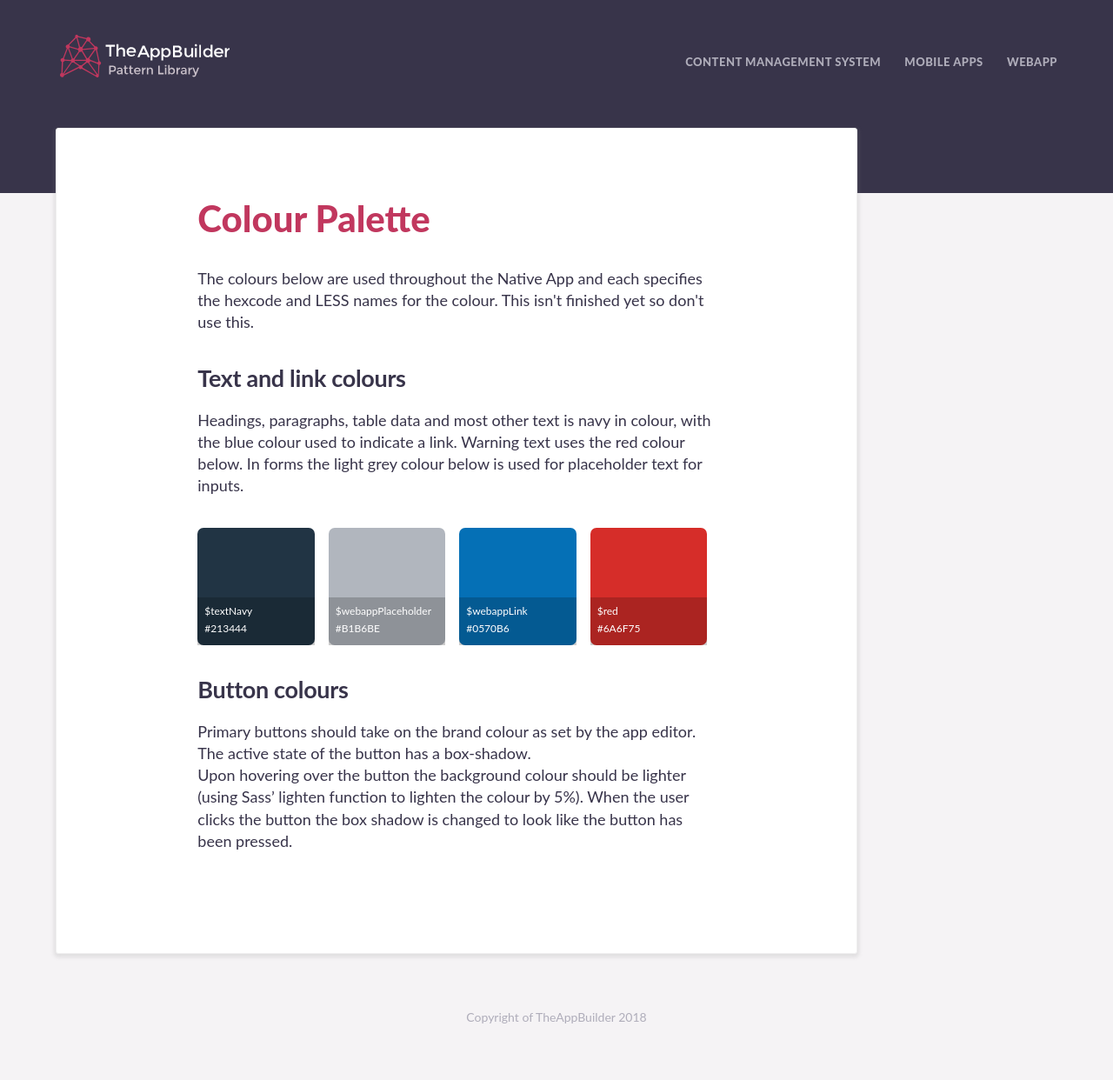
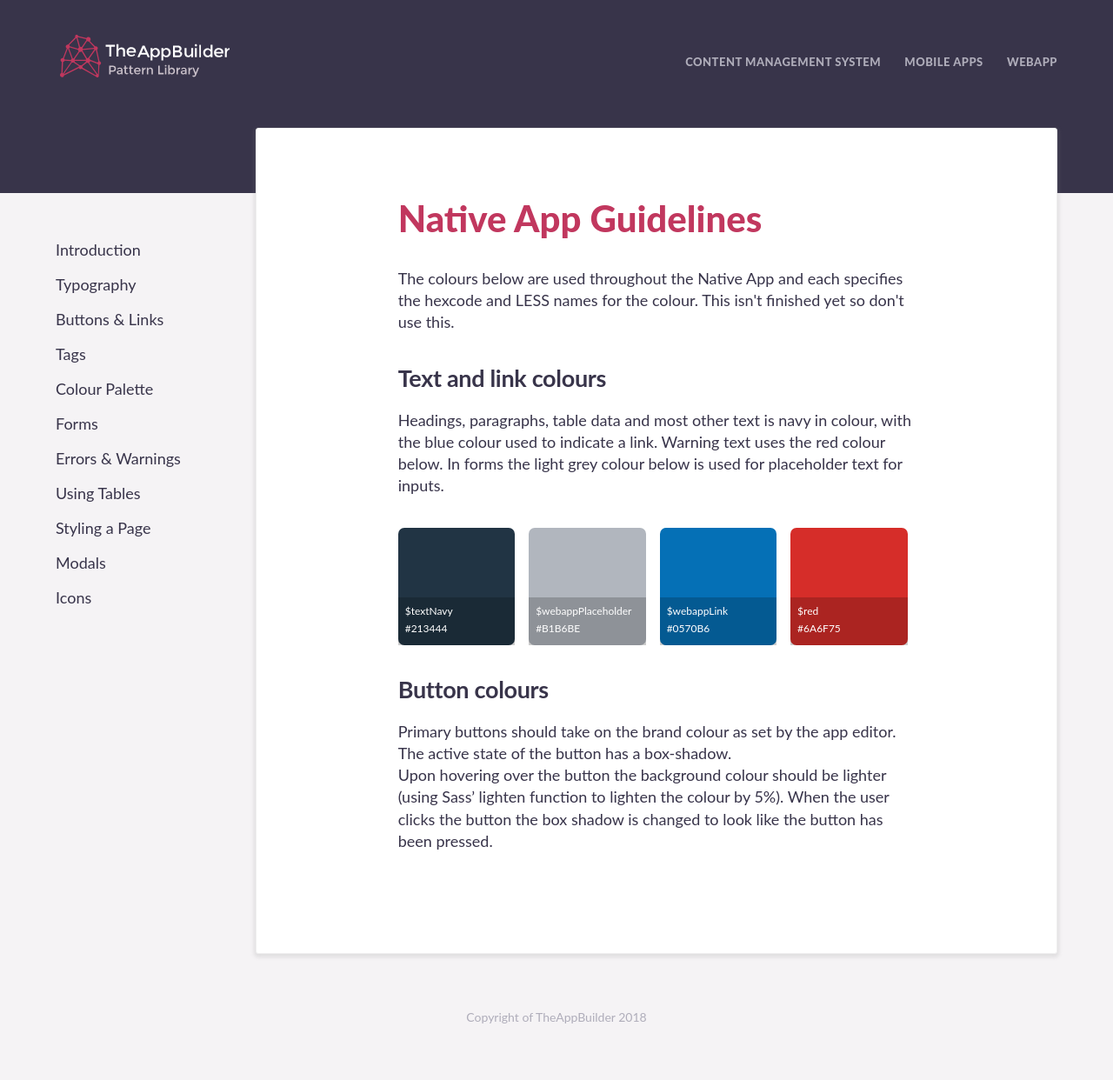
Before and after one commit to TheAppBuilderTeam/tab-pattern-library, a Jekyll site: the page built from native/colours/index.html, in a window 1280 px wide. Shown: the whole page at 87% size. Built offline with Jekyll 4.4.1, drawn with Linux system fonts in a browser that asks for light colours; some web fonts are replaced.

Commit message:
amending native home again

```diff
--- a/native/colours/index.html
+++ b/native/colours/index.html
@@ -1,9 +1,9 @@
 ---
-layout: native-layout
-platform: native
-page: native-colours
-selected: native-colours
-title: Colour Palette
+layout: default
+platform: native app
+page: native-home
+selected: native-home
+title:  Native App Guidelines
 ---
 <p>The colours below are used throughout the Native App and each specifies the hexcode and LESS names for the colour. This isn't finished yet so don't use this.</p>
 
--- a/native/index.html
+++ b/native/index.html
@@ -1,5 +1,5 @@
 ---
-layout: home
+layout: default
 platform: native
 page: native-home
 selected: native-home
```
